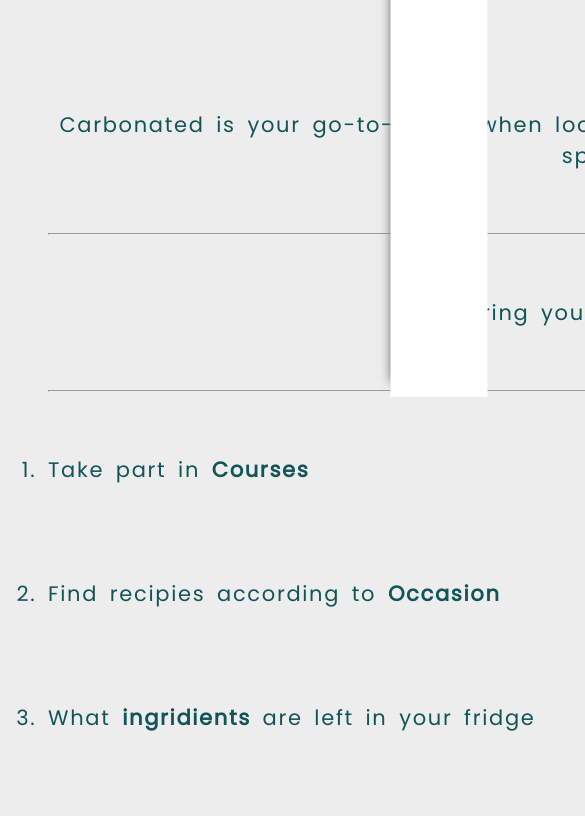
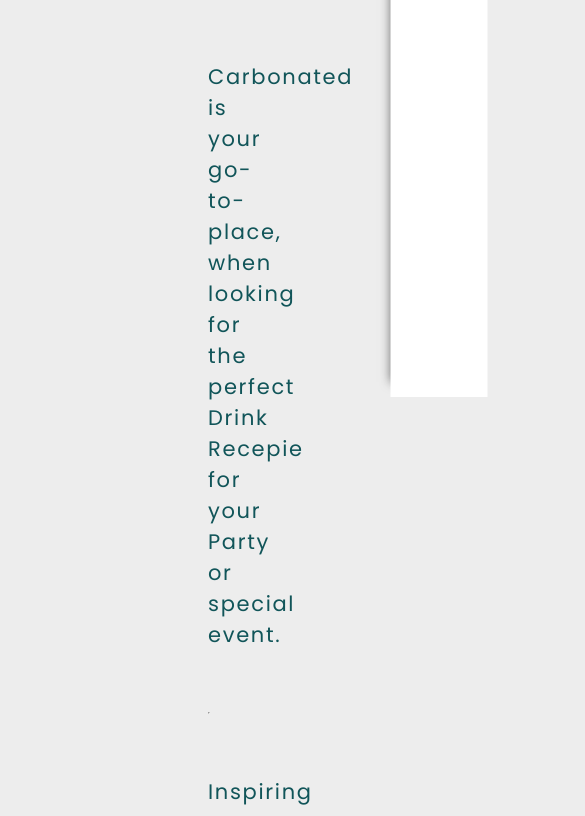
Before and after one commit to BlurryMelleFace/Web-Project-3.-Semester, a plain HTML site: page Index.html in a window 390 px wide. Shown: the part 464-1280 px from the top of the page, 585 px wide, since content can reach past the window. Drawn offline with Linux system fonts and the light colour scheme.

Commit message:
Text Align on responsive Screen SIze

```diff
--- a/Index.html
+++ b/Index.html
@@ -85,7 +85,7 @@
     </section>
 
     <!-- Block2 -->
-    <section class="block2 segment">
+    <section class="block2">
         <div class="inner">
             <div class="center">
                 <h3>Carbonated is your go-to-place, when looking for the
@@ -94,17 +94,19 @@
                     Inspiring you is our <b>main</b> objective!
                     <br><br><br>    <hr>    <br><br>
                     <div>
+                        <p>
                             <ol style="text-align: left;">
                                 <li>Take part in <b><a href="onlinecourses.html" class="hyperlink">Courses</a></b></li>
                                     <br><br><br>
                                 <li>Find recipies according to <b><a href="cocktailgenre.html" class="hyperlink">Occasion</a></b></li>
                                     <br><br><br>
-                            <li>What <b><a href="cocktailingredients.html" class="hyperlink">ingridients</a></b> are left in your fridge</li>
+                                <li>Recepies with <b><a href="cocktailingredients.html" class="hyperlink">ingredients</a></b> left in your fridge</li>
                                     <br><br><br>
                                 <li><b><a href="shop.html" class="hyperlink">Shop</a></b> your favorite bar equipment</li>
                                     <br><br><br>
                                 <li>Express your <b><a href="faq.html" class="hyperlink">concerns</a></b> about bartending</li>
                             </ol>
+                        </p>
                     </div>
 
                     <br>
--- a/Style.css
+++ b/Style.css
@@ -273,7 +273,6 @@
 /* Block1 */
 
 .block1{
-    padding: 0rem;
     position: relative;
 }
 
@@ -281,12 +280,12 @@
 
 .block2{
     position: relative;
+
 }
 .inner{
-    margin: 0 auto;
-    width: 75rem;
+    margin-right: 13rem;
+    margin-left: 13rem;
 }
-
 /* Margin Bottom */
 
 .marginbottom{
```
Lines whose indentation alone changed are shown as unchanged.
